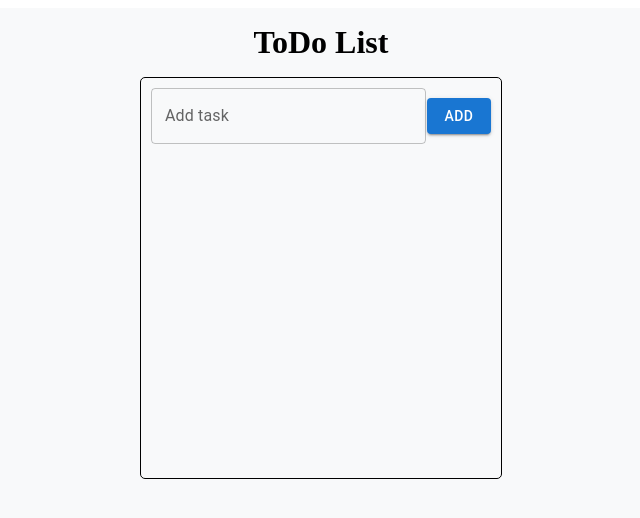
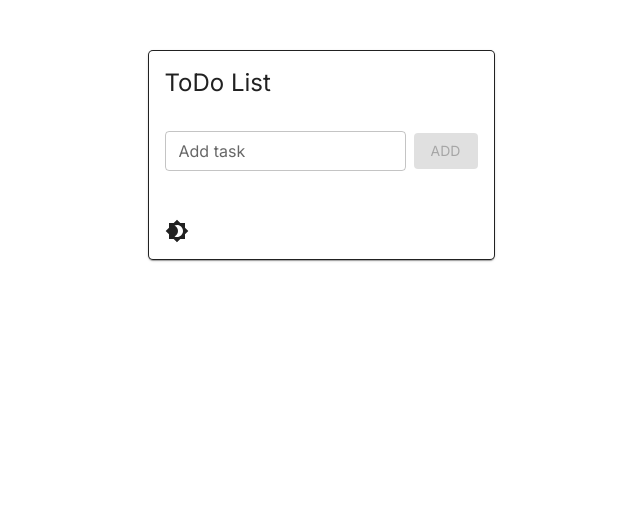
Before and after one commit to yauheni-ulyanovich/ToDoList, a React (Create React App) app: page / in a window 1280 px wide. Shown: the top 518 px of the page, without its empty margins (319-959 px from the left). Built offline with nearby package versions, Linux system fonts and the light colour scheme.

Commit message:
Improved layout, added dark mode support and task animations

```diff
--- a/package.json
+++ b/package.json
@@ -24,6 +24,7 @@
     "react-dom": "^18.2.0",
     "react-redux": "^8.0.5",
     "react-scripts": "5.0.1",
+    "react-transition-group": "^4.4.5",
     "redux": "^4.2.1",
     "typescript": "^4.9.5"
   },
--- /dev/null
+++ b/src/App.scss
@@ -0,0 +1,6 @@
+@import url('https://fonts.googleapis.com/css2?family=Inter:wght@400;700&display=swap');
+
+body {
+  margin: 0;
+  font-family: 'Inter, sans-serif';
+}
--- a/src/App.tsx
+++ b/src/App.tsx
@@ -1,37 +1,96 @@
-import React from 'react';
-import Header from './components/Header/Header';
+import './App.scss'
+
+import React, {useMemo, createContext, useEffect} from 'react';
 import TodoList from './components/TodoList/TodoList';
 import AddTodo from './components/AddTodo/AddTodo';
-import { Box } from '@mui/material';
-import { makeStyles, createStyles } from '@mui/styles';
+import {Box, IconButton, Card, CardHeader, CardContent, CardActions} from '@mui/material';
+import {ThemeProvider, createTheme} from '@mui/material/styles';
+import Brightness4Icon from '@mui/icons-material/Brightness4';
+import Brightness7Icon from '@mui/icons-material/Brightness7';
+import useMediaQuery from '@mui/material/useMediaQuery';
 
-const useStyles = makeStyles(() =>
-  createStyles({
-    appWrapper: {
-      backgroundColor: '#f8f9fa',
-      height: '100vh'
-    },
-    todoListWrapper: {
-      margin: '0 auto',
-      border: '1px solid black',
-      borderRadius: '5px',
-      minHeight: '50vh',
-      width: '100%',
-      maxWidth: 360,
-    }
-  })
-);
+import {switchTheme, saveState, LIGHT, DARK} from './redux/appSlice';
+import {useDispatch, useSelector} from 'react-redux';
+import {RootState} from './redux/store';
+
+const ColorModeContext = createContext({
+  toggleColorMode: (mode: 'light' | 'dark' | undefined) => {
+  }
+});
 
 const App = () => {
-  const classes = useStyles();
+  const dispatch = useDispatch();
+  const mode = useSelector((state: RootState) => state.config.mode);
+  const prefersColorScheme = useMediaQuery('(prefers-color-scheme: dark)') ? DARK : LIGHT;
+  useEffect(() => {
+    if (!mode) {
+      dispatch(switchTheme(prefersColorScheme));
+    }
+  }, []);
+  useEffect(() => {
+    if (mode) {
+      saveState(mode);
+    }
+  }, [mode]);
+  const colorMode = useMemo(
+    () => ({
+      toggleColorMode: (mode: 'light' | 'dark' | undefined) => {
+        dispatch(switchTheme(mode === LIGHT ? DARK : LIGHT));
+      },
+    }),
+    [],
+  );
+
+  const theme = useMemo(
+    () =>
+      createTheme({
+        palette: {
+          mode,
+        },
+        typography: {
+          fontFamily: 'Inter, sans-serif',
+        },
+      }),
+    [mode],
+  );
+
   return (
-    <div className={classes.appWrapper}>
-      <Header title={'ToDo List'} />
-      <Box className={classes.todoListWrapper}>
-        <AddTodo />
-        <TodoList />
-      </Box>
-    </div>
+    <ColorModeContext.Provider value={colorMode}>
+      <ThemeProvider theme={theme}>
+        <Box
+          sx={{
+            backgroundColor: 'background.default',
+            height: '100vh',
+            padding: '50px'
+          }}
+        >
+          <Card
+            sx={{
+              maxWidth: 345,
+              margin: '0 auto',
+              border: 1,
+              borderColor: 'text.primary',
+              borderRadius: '5px',
+            }}
+          >
+            <CardHeader title={'ToDo List'}></CardHeader>
+            <CardContent>
+              <AddTodo/>
+              <TodoList/>
+            </CardContent>
+            <CardActions>
+              <IconButton
+                sx={{ml: 1, margin: 'auto 0 0'}}
+                onClick={() => colorMode.toggleColorMode(mode)}
+                color='inherit'
+              >
+                {theme.palette.mode === 'dark' ? <Brightness7Icon/> : <Brightness4Icon/>}
+              </IconButton>
+            </CardActions>
+          </Card>
+        </Box>
+      </ThemeProvider>
+    </ColorModeContext.Provider>
   );
 };
 
--- a/src/components/AddTodo/AddTodo.tsx
+++ b/src/components/AddTodo/AddTodo.tsx
@@ -1,43 +1,36 @@
-import React, { useState } from 'react';
-import { TextField, Button, Box } from '@mui/material';
-import { makeStyles, createStyles } from '@mui/styles';
-import { useDispatch } from 'react-redux';
-import { addTodo } from '../../redux/todosSlice';
-
-const useStyles = makeStyles(() =>
-  createStyles({
-    addTodo: {
-      margin: '0 auto',
-      display: 'flex',
-      alignItems: 'center',
-      gap: 1,
-      padding: '10px',
-    },
-  })
-);
+import React, {useState} from 'react';
+import {TextField, Button, Box} from '@mui/material';
+import {useDispatch, useSelector} from 'react-redux';
+import {addTodo} from '../../redux/todosSlice';
+import {RootState} from '../../redux/store';
 
 const AddTodo = () => {
   const [todoText, setTodoText] = useState('');
+  const [addBtnDisabled, setAddBtnDisabled] = useState(true);
   const dispatch = useDispatch();
-  const classes = useStyles();
+  const todos = useSelector((state: RootState) => state.todosList.todos);
 
   const handleSubmit = (event: React.FormEvent<HTMLFormElement>) => {
     event.preventDefault();
     if (todoText.trim()) {
       dispatch(addTodo(todoText));
       setTodoText('');
+      setAddBtnDisabled(true);
     }
   };
 
   const handleChange = (event: React.ChangeEvent<HTMLInputElement>) => {
-    setTodoText(event.target.value);
+    const value = event.target.value;
+    const addBtnIsDisabled = !value.length || todos.some(item => item.text === value);
+    setTodoText(value);
+    setAddBtnDisabled(addBtnIsDisabled);
   };
 
   return (
     <Box
       component='form'
       onSubmit={handleSubmit}
-      className={classes.addTodo}
+      display='flex' alignItems='center' gap={1}
     >
       <TextField
         label='Add task'
@@ -45,8 +38,9 @@ const AddTodo = () => {
         value={todoText}
         onChange={handleChange}
         fullWidth
+        size='small'
       />
-      <Button type='submit' variant='contained' color='primary'>
+      <Button type='submit' variant='contained' color='primary' disabled={addBtnDisabled}>
         Add
       </Button>
     </Box>
--- a/src/components/Header/Header.tsx
+++ /dev/null
@@ -1,34 +0,0 @@
-import React from 'react';
-import { makeStyles, createStyles } from '@mui/styles';
-
-interface HeaderProps {
-  title: string;
-}
-
-const useStyles = makeStyles(() =>
-  createStyles({
-    header: {
-      padding: '1rem',
-      textAlign: 'center'
-    },
-    title: {
-      margin: 0,
-      fontSize: '2rem'
-    }
-  })
-);
-
-const Header = (
-  {
-    title
-  }: HeaderProps
-) => {
-  const classes = useStyles();
-  return (
-    <header className={classes.header}>
-      <h1 className={classes.title}>{title}</h1>
-    </header>
-  );
-};
-
-export default Header;
--- a/src/components/TodoList/TodoList.tsx
+++ b/src/components/TodoList/TodoList.tsx
@@ -1,7 +1,7 @@
-import React, { useEffect } from 'react';
-import { useSelector, useDispatch } from 'react-redux';
-import { RootState } from '../../redux/store';
-import { Todo, removeTodo, toggleTodo, saveState } from '../../redux/todosSlice';
+import React, {useEffect} from 'react';
+import {useSelector, useDispatch} from 'react-redux';
+import {RootState} from '../../redux/store';
+import {Todo, removeTodo, toggleTodo, saveState} from '../../redux/todosSlice';
 import {
   List,
   ListItem,
@@ -9,8 +9,10 @@ import {
   ListItemSecondaryAction,
   IconButton,
   Checkbox,
+  Collapse,
 } from '@mui/material';
 import DeleteIcon from '@mui/icons-material/Delete';
+import {TransitionGroup} from 'react-transition-group';
 
 const TodoList = () => {
   const todos = useSelector((state: RootState) => state.todosList.todos);
@@ -29,8 +31,10 @@ const TodoList = () => {
   };
 
   return (
-    <List>
+    <List sx={{width: '100%', maxHeight: '50vh', overflowY: 'auto'}}>
+      <TransitionGroup>
         {todos.map((todo: Todo) => (
+          <Collapse in={true} timeout='auto' unmountOnExit key={todo.id}>
             <ListItem key={todo.id}>
               <Checkbox
                 edge='start'
@@ -40,15 +44,20 @@ const TodoList = () => {
               />
               <ListItemText
                 primary={todo.text}
-            style={{ textDecoration: todo.completed ? 'line-through' : 'none' }}
+                sx={{
+                  opacity: todo.completed ? 0.5 : 1,
+                  transition: 'opacity 0.3s',
+                }}
               />
               <ListItemSecondaryAction>
                 <IconButton edge='end' onClick={() => handleDelete(todo.id)}>
-              <DeleteIcon />
+                  <DeleteIcon/>
                 </IconButton>
               </ListItemSecondaryAction>
             </ListItem>
+          </Collapse>
         ))}
+      </TransitionGroup>
     </List>
   );
 };
--- /dev/null
+++ b/src/redux/appSlice.ts
@@ -0,0 +1,50 @@
+import {createSlice, PayloadAction} from '@reduxjs/toolkit';
+
+export const LIGHT = 'light';
+export const DARK = 'dark';
+
+interface appState {
+  mode: 'light' | 'dark' | undefined;
+}
+
+export const saveState = (mode: 'light' | 'dark' | undefined) => {
+  try {
+    localStorage.setItem('mode', mode || LIGHT);
+  } catch (error) {
+    console.error('Error saving state:', error);
+  }
+};
+
+const loadState = (): appState => {
+  try {
+    const mode = localStorage.getItem('mode');
+    if (!mode) {
+      return {
+        mode: undefined
+      };
+    }
+    return {
+      mode: mode === DARK ? DARK : LIGHT,
+    };
+  } catch (error) {
+    console.error('Error loading state:', error);
+    return {
+      mode: LIGHT,
+    };
+  }
+};
+
+const initialState: appState = loadState();
+
+const appSlice = createSlice({
+  name: 'appConfig',
+  initialState,
+  reducers: {
+    switchTheme: (state, action: PayloadAction<'light' | 'dark' | undefined>) => {
+      state.mode = action.payload;
+    },
+  },
+});
+
+export const {switchTheme} = appSlice.actions;
+export default appSlice.reducer;
--- a/src/redux/store.ts
+++ b/src/redux/store.ts
@@ -1,9 +1,11 @@
 import { configureStore } from '@reduxjs/toolkit';
 import todosReducer from './todosSlice';
+import appReducer from './appSlice';
 
 const store = configureStore({
   reducer: {
     todosList: todosReducer,
+    config: appReducer,
   },
 });
 
--- a/src/redux/todosSlice.ts
+++ b/src/redux/todosSlice.ts
@@ -1,5 +1,5 @@
-import { createSlice, PayloadAction } from '@reduxjs/toolkit';
-import { nanoid } from 'nanoid';
+import {createSlice, PayloadAction} from '@reduxjs/toolkit';
+import {nanoid} from 'nanoid';
 
 export interface Todo {
     id: string;
@@ -67,5 +67,5 @@ const todosSlice = createSlice({
     },
 });
 
-export const { addTodo, removeTodo, toggleTodo } = todosSlice.actions;
+export const {addTodo, removeTodo, toggleTodo} = todosSlice.actions;
 export default todosSlice.reducer;
```
Also changed, not shown: 1 other file (tests, documents, lock files or other folders). Lines whose indentation alone changed are shown as unchanged.
